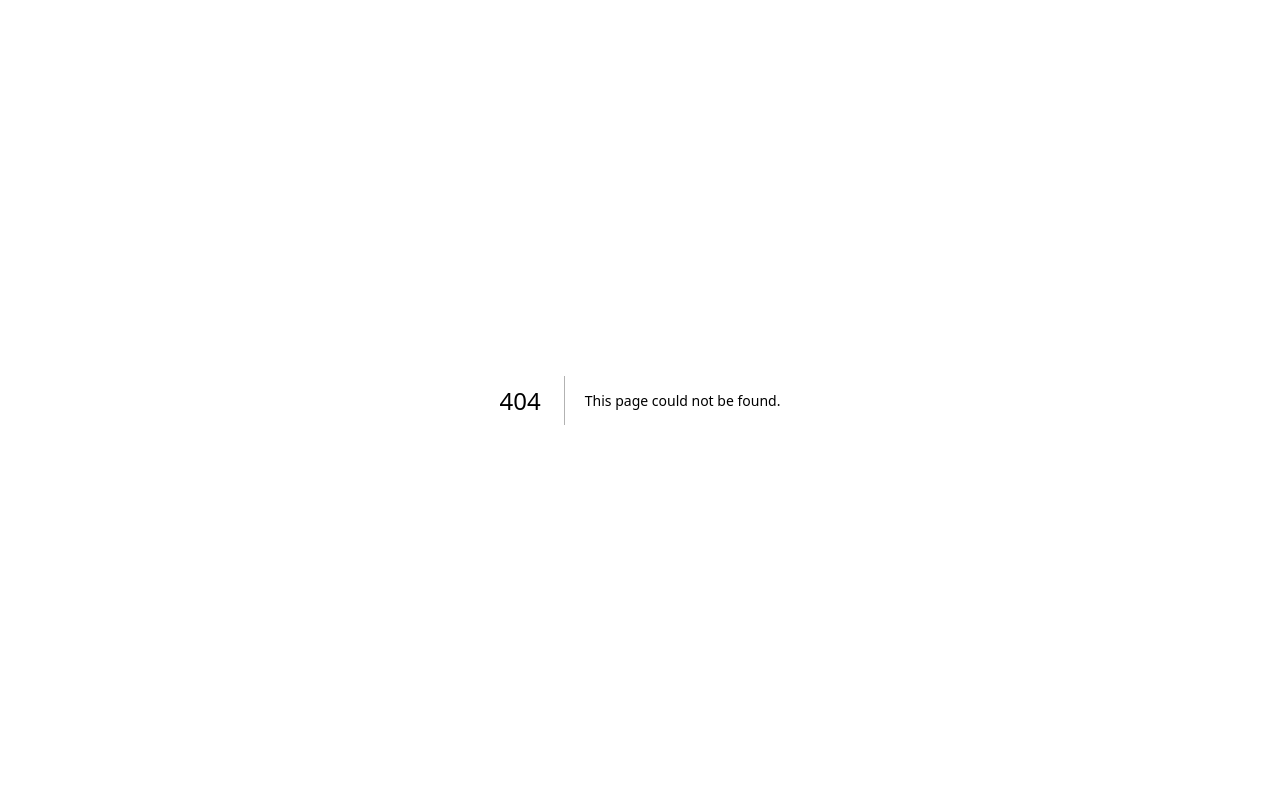
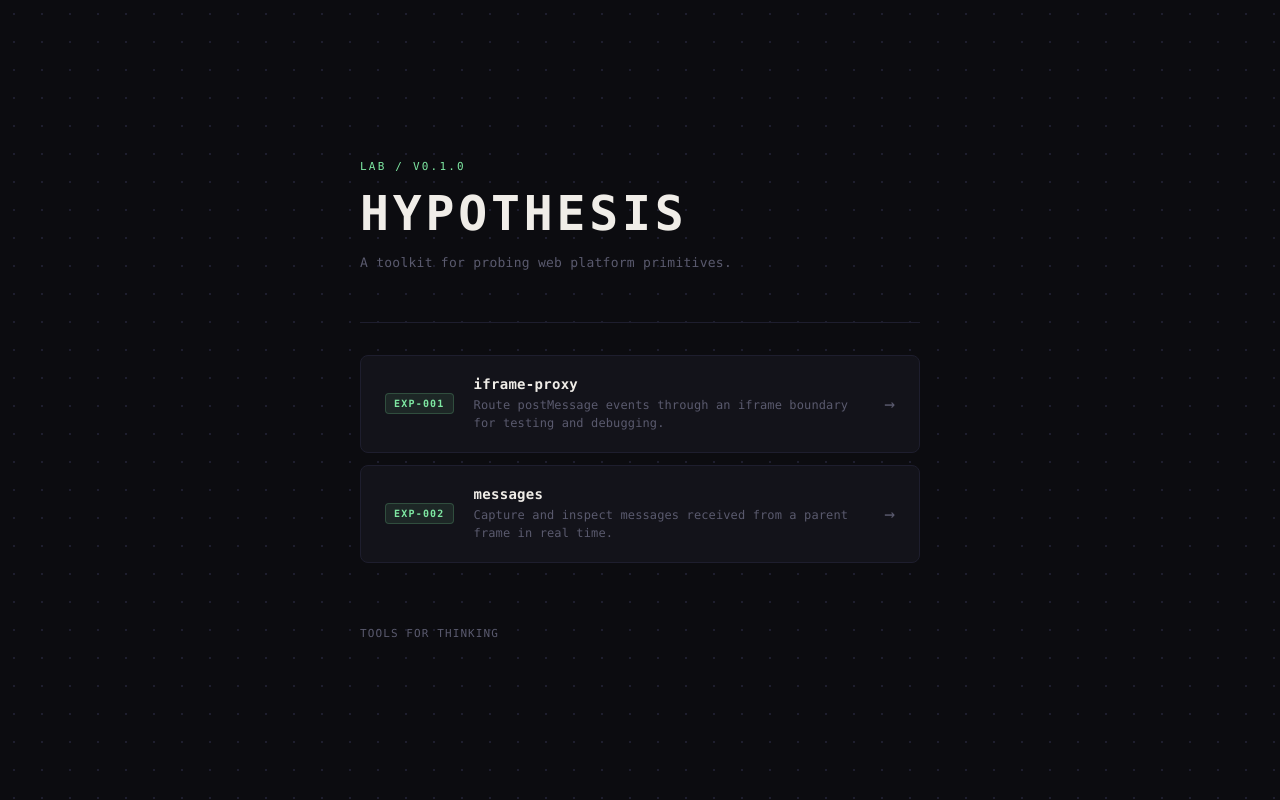
Before and after one commit to keegandonley/hypothesis, a Next.js app: page / in a window 1280 px wide. Before the commit this address had no page. Built offline with nearby package versions, Linux system fonts and the light colour scheme.

Commit message:
landing page

```diff
--- a/src/pages/_app.tsx
+++ b/src/pages/_app.tsx
@@ -1,4 +1,5 @@
 import type { AppProps } from 'next/app';
+import '../styles/globals.css';
 
 function App({ Component, pageProps }: AppProps) {
   return <Component {...pageProps} />;
--- /dev/null
+++ b/src/pages/index.tsx
@@ -0,0 +1,225 @@
+import Link from 'next/link';
+
+const FONT =
+  '"SF Mono", Monaco, "Cascadia Code", "Roboto Mono", Consolas, monospace';
+
+const ACCENT = '#7ee8a2';
+const BG = '#0c0c10';
+const CARD_BG = '#13131a';
+const BORDER = '#1e1e2e';
+const TEXT = '#f0ede8';
+const MUTED = '#5a5a6e';
+
+const experiments = [
+  {
+    id: 'EXP-001',
+    name: 'iframe-proxy',
+    description:
+      'Route postMessage events through an iframe boundary for testing and debugging.',
+    href: '/iframe-proxy',
+  },
+  {
+    id: 'EXP-002',
+    name: 'messages',
+    description:
+      'Capture and inspect messages received from a parent frame in real time.',
+    href: '/messages',
+  },
+];
+
+export default function HomePage() {
+  return (
+    <div
+      style={{
+        minHeight: '100vh',
+        backgroundColor: BG,
+        backgroundImage: `radial-gradient(circle, ${BORDER} 1px, transparent 1px)`,
+        backgroundSize: '28px 28px',
+        fontFamily: FONT,
+        color: TEXT,
+        display: 'flex',
+        flexDirection: 'column',
+        alignItems: 'center',
+        justifyContent: 'center',
+        padding: '48px 24px',
+      }}
+    >
+      <div style={{ width: '100%', maxWidth: '560px' }}>
+        {/* Header */}
+        <header style={{ marginBottom: '48px' }}>
+          <div
+            style={{
+              fontSize: '11px',
+              letterSpacing: '0.2em',
+              color: ACCENT,
+              textTransform: 'uppercase',
+              marginBottom: '16px',
+            }}
+          >
+            lab / v0.1.0
+          </div>
+          <h1
+            style={{
+              margin: 0,
+              fontSize: 'clamp(32px, 6vw, 48px)',
+              fontWeight: '700',
+              letterSpacing: '0.08em',
+              textTransform: 'uppercase',
+              color: TEXT,
+              lineHeight: 1,
+              display: 'flex',
+              alignItems: 'baseline',
+              gap: '4px',
+            }}
+          >
+            hypothesis
+            <span
+              style={{
+                display: 'inline-block',
+                width: '3px',
+                height: '0.85em',
+                backgroundColor: ACCENT,
+                marginLeft: '2px',
+                animation: 'blink 1.2s step-end infinite',
+                verticalAlign: 'baseline',
+                borderRadius: '1px',
+              }}
+            />
+          </h1>
+          <p
+            style={{
+              margin: '16px 0 0',
+              fontSize: '13px',
+              color: MUTED,
+              lineHeight: '1.6',
+              letterSpacing: '0.02em',
+            }}
+          >
+            A toolkit for probing web platform primitives.
+          </p>
+        </header>
+
+        {/* Divider */}
+        <div
+          style={{
+            borderTop: `1px solid ${BORDER}`,
+            marginBottom: '32px',
+          }}
+        />
+
+        {/* Experiment list */}
+        <div style={{ display: 'flex', flexDirection: 'column', gap: '12px' }}>
+          {experiments.map((exp) => (
+            <ExperimentCard key={exp.id} {...exp} />
+          ))}
+        </div>
+
+        {/* Footer */}
+        <div
+          style={{
+            marginTop: '64px',
+            fontSize: '11px',
+            color: MUTED,
+            letterSpacing: '0.1em',
+            textTransform: 'uppercase',
+          }}
+        >
+          tools for thinking
+        </div>
+      </div>
+    </div>
+  );
+}
+
+function ExperimentCard({
+  id,
+  name,
+  description,
+  href,
+}: {
+  id: string;
+  name: string;
+  description: string;
+  href: string;
+}) {
+  return (
+    <Link href={href} style={{ display: 'block' }}>
+      <div
+        style={{
+          backgroundColor: CARD_BG,
+          border: `1px solid ${BORDER}`,
+          borderRadius: '8px',
+          padding: '20px 24px',
+          display: 'flex',
+          alignItems: 'center',
+          gap: '20px',
+          transition: 'border-color 0.15s ease, background-color 0.15s ease',
+          cursor: 'pointer',
+        }}
+        onMouseEnter={(e) => {
+          (e.currentTarget as HTMLDivElement).style.borderColor = ACCENT + '55';
+          (e.currentTarget as HTMLDivElement).style.backgroundColor = '#16161f';
+        }}
+        onMouseLeave={(e) => {
+          (e.currentTarget as HTMLDivElement).style.borderColor = BORDER;
+          (e.currentTarget as HTMLDivElement).style.backgroundColor = CARD_BG;
+        }}
+      >
+        {/* ID badge */}
+        <div
+          style={{
+            fontSize: '10px',
+            fontWeight: '700',
+            letterSpacing: '0.12em',
+            color: ACCENT,
+            backgroundColor: ACCENT + '18',
+            border: `1px solid ${ACCENT}33`,
+            borderRadius: '4px',
+            padding: '4px 8px',
+            whiteSpace: 'nowrap',
+            flexShrink: 0,
+          }}
+        >
+          {id}
+        </div>
+
+        {/* Text */}
+        <div style={{ flex: 1, minWidth: 0 }}>
+          <div
+            style={{
+              fontSize: '14px',
+              fontWeight: '600',
+              color: TEXT,
+              marginBottom: '4px',
+              letterSpacing: '0.02em',
+            }}
+          >
+            {name}
+          </div>
+          <div
+            style={{
+              fontSize: '12px',
+              color: MUTED,
+              lineHeight: '1.5',
+              letterSpacing: '0.01em',
+            }}
+          >
+            {description}
+          </div>
+        </div>
+
+        {/* Arrow */}
+        <div
+          style={{
+            fontSize: '18px',
+            color: MUTED,
+            flexShrink: 0,
+            lineHeight: 1,
+          }}
+        >
+          →
+        </div>
+      </div>
+    </Link>
+  );
+}
--- /dev/null
+++ b/src/styles/globals.css
@@ -0,0 +1,18 @@
+*, *::before, *::after {
+  box-sizing: border-box;
+}
+
+html, body {
+  margin: 0;
+  padding: 0;
+}
+
+a {
+  color: inherit;
+  text-decoration: none;
+}
+
+@keyframes blink {
+  0%, 100% { opacity: 1; }
+  50% { opacity: 0; }
+}
```
